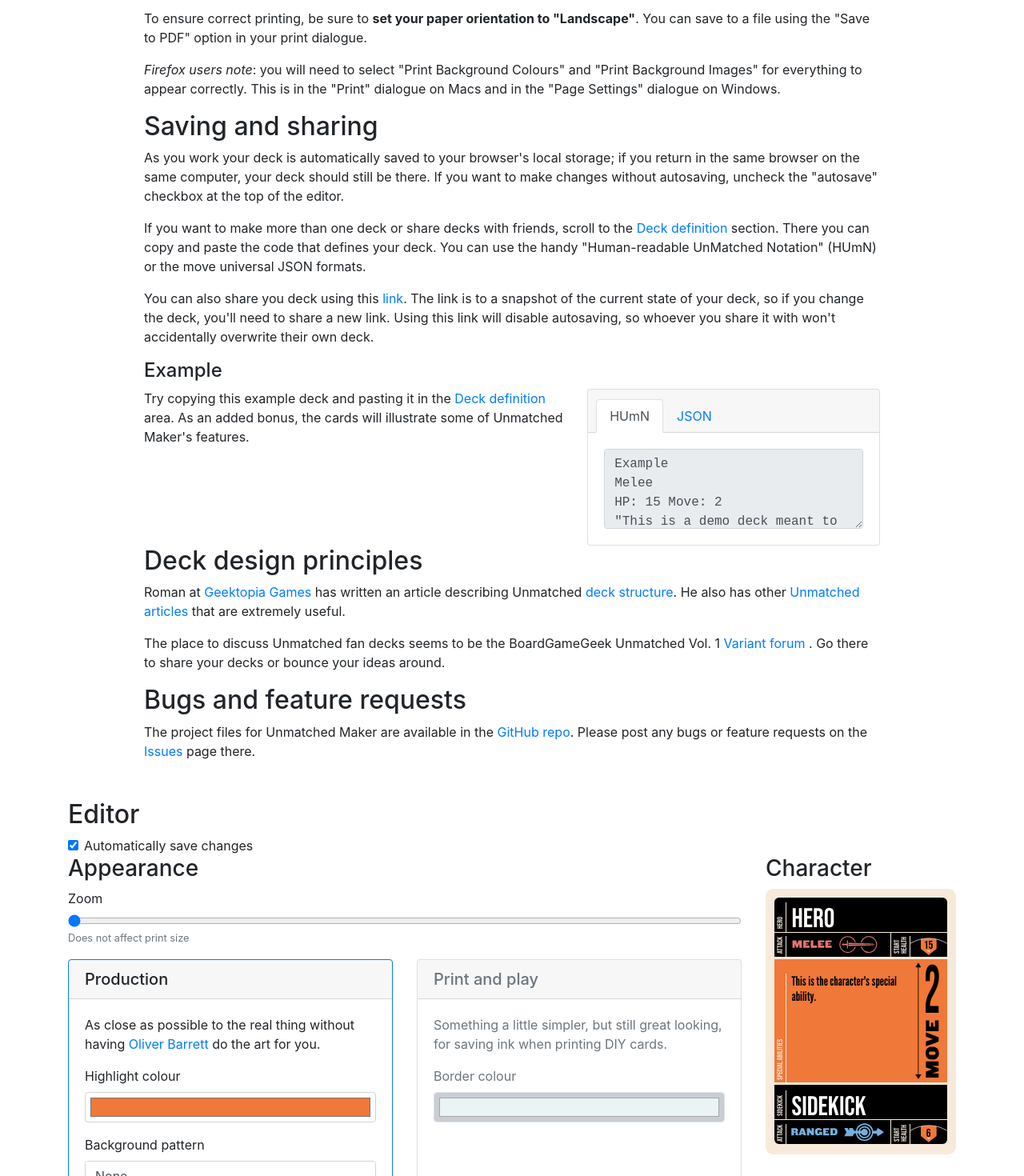
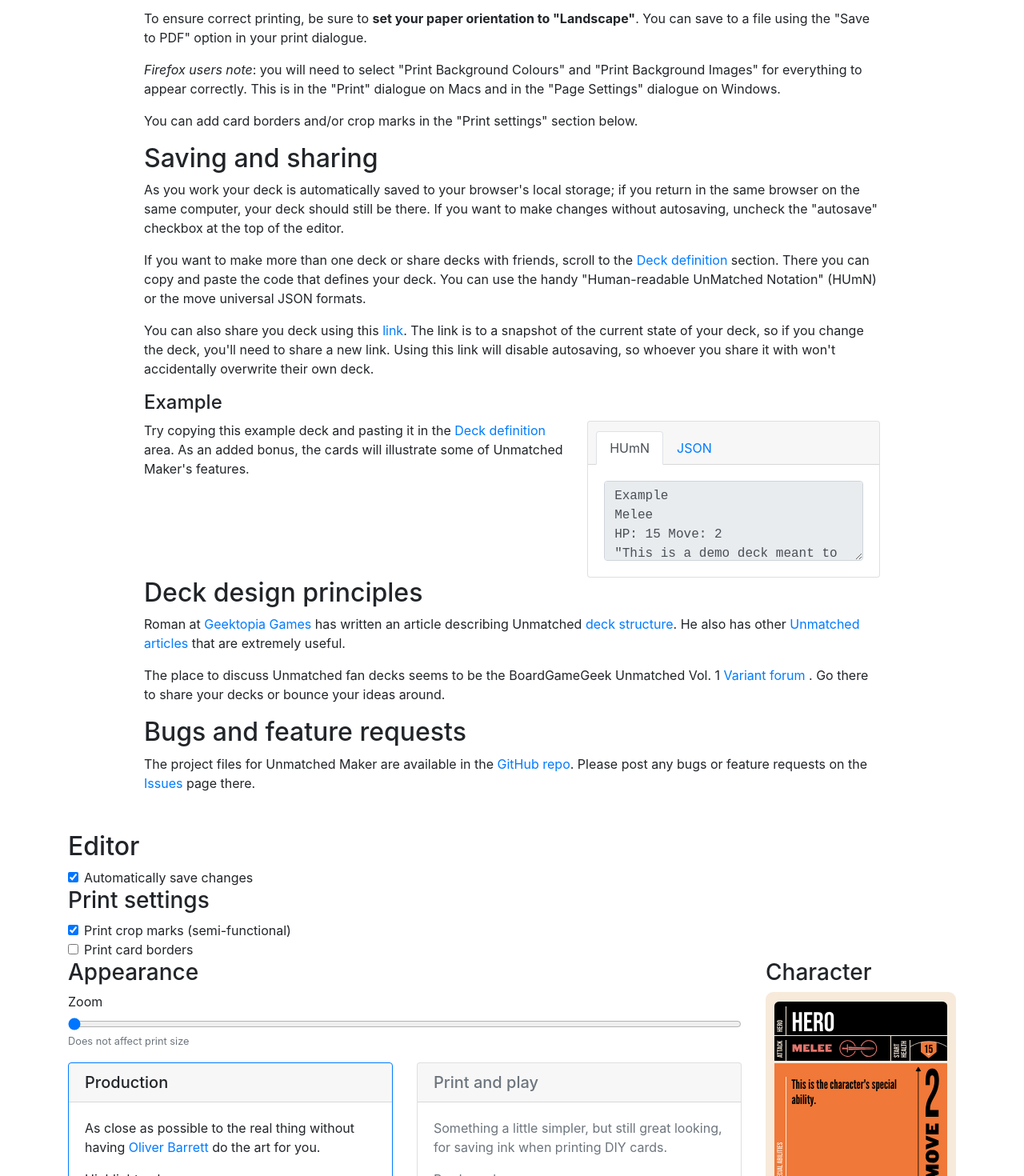
Before and after one commit to JonathanGuberman/unmatched_maker, a Vue app: page / in a window 1280 px wide. Shown: the part 660-2130 px from the top of the page at 80% size. Built offline with nearby package versions, Linux system fonts and the light colour scheme.

Commit message:
Add print options for borders and crop marks

```diff
--- a/src/App.vue
+++ b/src/App.vue
@@ -62,6 +62,10 @@
                         and "Print Background Images" for everything to appear correctly.
                         This is in the "Print" dialogue on Macs and in the "Page Settings"
                         dialogue on Windows.
+                    </p>
+                    <p>
+                        You can add card borders and/or crop marks in the "Print settings"
+                        section below.
                     </p>
                 </div>
                 <div class="col-xl-10">
@@ -159,6 +163,21 @@
                         Automatically save changes
                       </label>
                     </div>
+                </div>
+                <div class="col-12">
+                  <h3>Print settings</h3>
+                  <div class="form-check">
+                    <input class="form-check-input" type="checkbox" v-model="hasCropMarks" id="cropmarks">
+                    <label class="form-check-label" for="cropmarks">
+                      Print crop marks (semi-functional)
+                    </label>
+                  </div>
+                  <div class="form-check">
+                    <input class="form-check-input" type="checkbox" v-model="hasCardBorders" id="cardborders">
+                    <label class="form-check-label" for="cardborders">
+                      Print card borders
+                    </label>
+                  </div>
                 </div>
                 <div class="col deck-properties">
                     <h3>Appearance</h3>
@@ -361,7 +380,9 @@
             </div>
         </div>
 
-        <div class="print">
+        <div class="print"
+          :class="{'crop-marks': hasCropMarks, 'card-borders': hasCardBorders}"
+        >
             <UnmatchedCharacterCard
                 :heroName="deck.hero.name"
                 :heroIsRanged="deck.hero.isRanged"
@@ -453,6 +474,8 @@ export default {
             pattern: 'none',
             isJSON: 0,
             autoSave: true,
+            hasCardBorders: false,
+            hasCropMarks: true,
         }
     },
     computed: {
@@ -687,7 +710,7 @@ export default {
         }
 
         .no-print {
-            display: none !important;
+          display: none !important;
         }
 
         .print {
@@ -700,17 +723,45 @@ export default {
                 page-break-inside: avoid;
             }
         }
+
+        .print.card-borders .unmatched-card {
+            border: 1px solid rgba(0, 0, 0);
+        }
+
+        .print.crop-marks .unmatched-card {
+          &:before, &:after {
+            position: absolute;
+            content: '';
+            border: solid black;
+            z-index: -1;
+          }
+          &:before {
+            top: -32px; bottom: -32px;
+            left: 0; right: 0;
+            border-width: 0 1px;
+          }
+          &:after {
+            left: -32px; right: -32px;
+            top: 0; bottom: 0;
+            border-width: 1px 0;
+          }
+        }
+
+        .print.crop-marks.card-borders .unmatched-card {
+          &:before {
+            left: -1px; right: -1px;
+          }
+          &:after {
+            top: -1px; bottom: -1px;
+          }
+        }
     }
 
     .unmatched-card {
-        line-height: normal;
-        // float: left;
-        // margin: 50px;
-    }
-
-    .unmatched-card {
+        position: relative;
         width: 63mm;
         height: 88mm;
+        line-height: normal;
         background: var(--outer-border-colour);
         padding: 3mm;
         // border: 1px solid rgba(0,0,0,.125);
```
